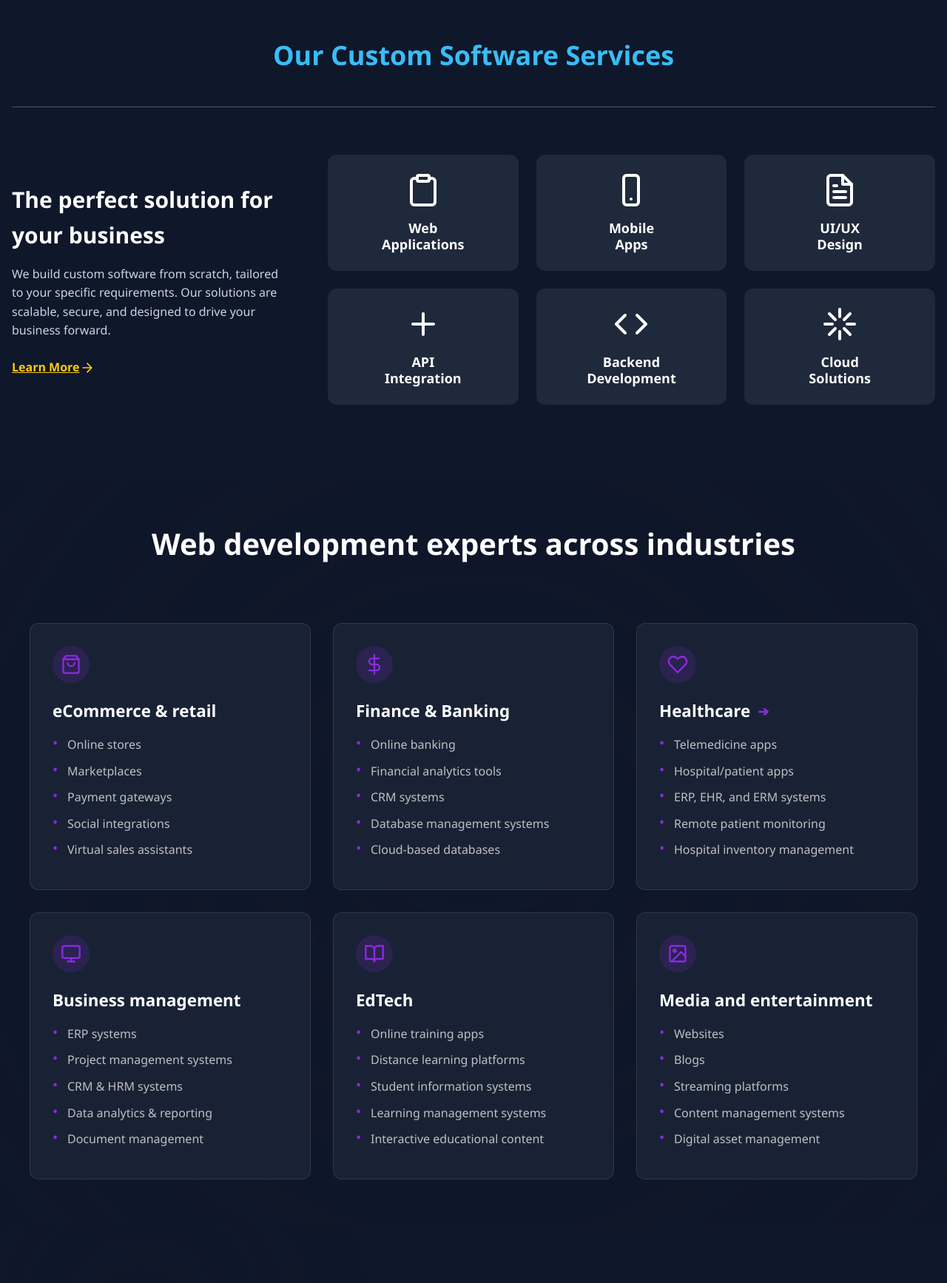
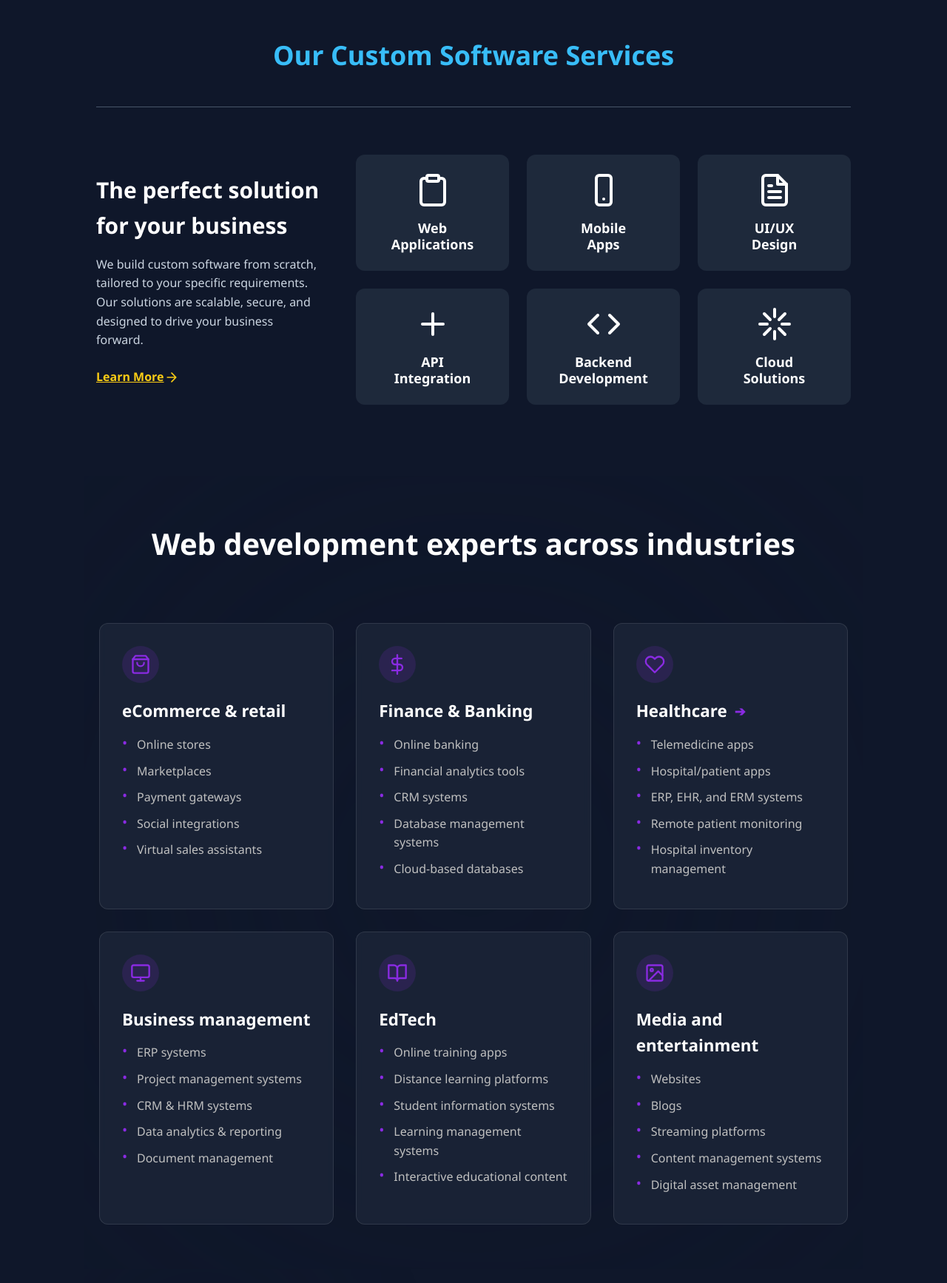
Before and after one commit to morningmatesgit/website, a React (Vite) app: page /web-software in a window 1280 px wide. Shown: the part 1026-2760 px from the top of the page at 74% size. Built offline with nearby package versions, Linux system fonts and the light colour scheme.

Commit message:
updated webdevelopment services

```diff
--- a/src/Servicepages/Web.css
+++ b/src/Servicepages/Web.css
@@ -111,7 +111,6 @@
   .hero-content p { font-size: 1rem; }
   .web-breadcrumb-wrapper { top: 20px; left: 20px; }
 }
-
 
 /* Custom Software Services Section */
 .software-services-section {
--- a/src/Servicepages/WebCustomSoftwareServices.jsx
+++ b/src/Servicepages/WebCustomSoftwareServices.jsx
@@ -3,11 +3,9 @@ import React from 'react';
 
 const SoftwarePage = () => {
   return (
+    <div className='container'>
     <div>
-      {/* Custom Hero Section */}
 
-
-      {/* Custom Software Services Section */}
       <section className="custom-services-section">
         <div className="custom-services-container">
           <h2 className="custom-services-title">Our Custom Software Services</h2>
@@ -159,6 +157,7 @@ const SoftwarePage = () => {
         </div>
       </section>
     </div>
+    </div>
   );
 };
 
--- a/src/Servicepages/WebDevProcess.jsx
+++ b/src/Servicepages/WebDevProcess.jsx
@@ -3,6 +3,7 @@ import './Web.css';
 
 const WebDevProcess = () => {
   return (
+    <div className='container'>
     <div className="process-container">
       <div className="process-header">
         <h1 className="process-main-title">Our web development process</h1>
@@ -115,6 +116,7 @@ const WebDevProcess = () => {
         </div>
       </div>
     </div>
+    </div>
   );
 };
 
--- a/src/Servicepages/WebHero.jsx
+++ b/src/Servicepages/WebHero.jsx
@@ -4,7 +4,7 @@ import Breadcrumb from "../Breadcrumb";
 
 const WebHero = () => {
   return (
-    <>
+    <div className="cointainer">
      <div className="breadcrumb-wrapper">
         <Breadcrumb
           items={[
@@ -30,7 +30,7 @@ const WebHero = () => {
         <button className="cta-button">GET IN TOUCH</button>
       </div>
     </div>
-    </>
+    </div>
   );
 };
 
--- a/src/Servicepages/WebServices.jsx
+++ b/src/Servicepages/WebServices.jsx
@@ -3,6 +3,7 @@ import './Web.css';
 
 const WebServices = () => {
   return (
+    <div className='container'>
     <div className="web-services-container">
       <div className="web-services-header">
         <h1 className="header-main-title">Our web development services</h1>
@@ -110,6 +111,7 @@ const WebServices = () => {
         </div>
       </div>
     </div>
+    </div>
   );
 };
 
--- a/src/Servicepages/webIndustryExpertise.jsx
+++ b/src/Servicepages/webIndustryExpertise.jsx
@@ -3,11 +3,17 @@ import './Web.css';
 
 const IndustryExpertise = () => {
   return (
+    <div className="container">
       <div className="industry-expertise-container">
-      <h2 className="expertise-main-title">Web development experts across industries</h2>
-<br></br>
+
+        <h2 className="expertise-main-title section-title">
+          Web development experts across industries
+        </h2>
+
+        <br />
+
         <div className="expertise-grid">
-        {/* eCommerce & retail */}
+          {/* eCommerce */}
           <div className="expertise-card">
             <div className="expertise-icon">
               <svg xmlns="http://www.w3.org/2000/svg" width="24" height="24" viewBox="0 0 24 24" fill="none" stroke="currentColor" strokeWidth="2" strokeLinecap="round" strokeLinejoin="round" className="feather feather-shopping-bag">
@@ -26,7 +32,7 @@ const IndustryExpertise = () => {
             </ul>
           </div>
 
-        {/* Finance & Banking */}
+          {/* Finance */}
           <div className="expertise-card">
             <div className="expertise-icon">
               <svg xmlns="http://www.w3.org/2000/svg" width="24" height="24" viewBox="0 0 24 24" fill="none" stroke="currentColor" strokeWidth="2" strokeLinecap="round" strokeLinejoin="round" className="feather feather-dollar-sign">
@@ -61,7 +67,7 @@ const IndustryExpertise = () => {
             </ul>
           </div>
 
-        {/* Business management */}
+          {/* Business */}
           <div className="expertise-card">
             <div className="expertise-icon">
               <svg xmlns="http://www.w3.org/2000/svg" width="24" height="24" viewBox="0 0 24 24" fill="none" stroke="currentColor" strokeWidth="2" strokeLinecap="round" strokeLinejoin="round" className="feather feather-monitor">
@@ -98,7 +104,7 @@ const IndustryExpertise = () => {
             </ul>
           </div>
 
-        {/* Media and entertainment */}
+          {/* Media */}
           <div className="expertise-card">
             <div className="expertise-icon">
               <svg xmlns="http://www.w3.org/2000/svg" width="24" height="24" viewBox="0 0 24 24" fill="none" stroke="currentColor" strokeWidth="2" strokeLinecap="round" strokeLinejoin="round" className="feather feather-image">
@@ -116,6 +122,8 @@ const IndustryExpertise = () => {
               <li>Digital asset management</li>
             </ul>
           </div>
+
+        </div>
       </div>
     </div>
   );
--- a/src/WebFaq.jsx
+++ b/src/WebFaq.jsx
@@ -35,6 +35,7 @@ const WebFaq = () => {
   };
 
   return (
+    <div className="container">
     <section className="faq-section">
       <h2>
         Questions?
@@ -63,6 +64,7 @@ const WebFaq = () => {
         ))}
       </div>
     </section>
+    </div>
   );
 };
 
--- a/src/index.css
+++ b/src/index.css
@@ -1582,3 +1582,11 @@ h2 {
     margin-top: 20px;
   }
 }
+
+
+
+.container {
+  max-width: 1200px;
+  margin: 0 auto;
+  padding: 0 24px;
+}
```
Lines whose indentation alone changed are shown as unchanged.
